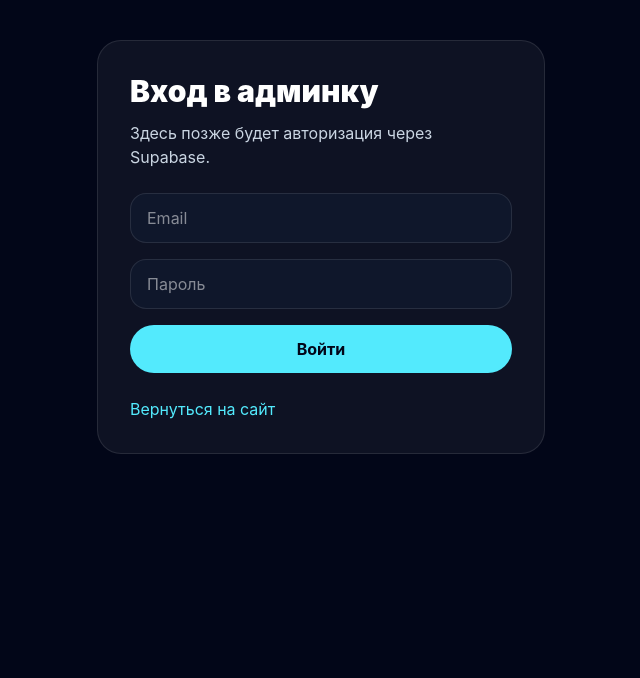
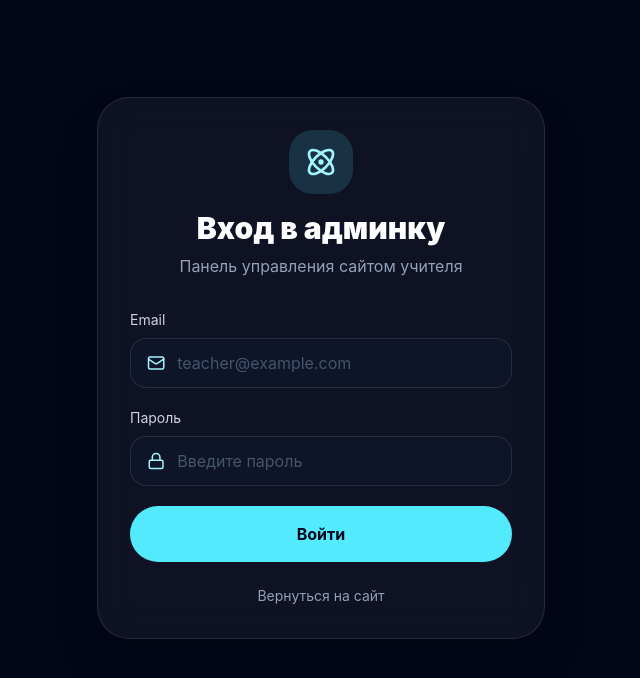
Before and after one commit to sitemaster05/chemistry-biology-teacher, a React (Vite) app: page /login in a window 1280 px wide. Shown: the top 678 px of the page, without its empty margins (319-959 px from the left). Built offline with nearby package versions, Linux system fonts and the light colour scheme; no server answers.

Commit message:
Add Supabase authentication

```diff
--- a/src/App.jsx
+++ b/src/App.jsx
@@ -2,14 +2,25 @@ import { BrowserRouter, Navigate, Route, Routes } from "react-router-dom";
 import Home from "./pages/Home";
 import AdminLogin from "./pages/AdminLogin";
 import AdminDashboard from "./pages/AdminDashboard";
+import ProtectedRoute from "./components/ProtectedRoute";
 
 function App() {
   return (
     <BrowserRouter>
       <Routes>
         <Route path="/" element={<Home />} />
+
         <Route path="/login" element={<AdminLogin />} />
-        <Route path="/admin" element={<AdminDashboard />} />
+
+        <Route
+          path="/admin"
+          element={
+            <ProtectedRoute>
+              <AdminDashboard />
+            </ProtectedRoute>
+          }
+        />
+
         <Route path="*" element={<Navigate to="/" replace />} />
       </Routes>
     </BrowserRouter>
--- /dev/null
+++ b/src/components/ProtectedRoute.jsx
@@ -0,0 +1,46 @@
+import { useEffect, useState } from "react";
+import { Navigate } from "react-router-dom";
+import { supabase } from "../lib/supabase";
+
+function ProtectedRoute({ children }) {
+  const [loading, setLoading] = useState(true);
+  const [session, setSession] = useState(null);
+
+  useEffect(() => {
+    async function checkSession() {
+      const { data } = await supabase.auth.getSession();
+      setSession(data.session);
+      setLoading(false);
+    }
+
+    checkSession();
+
+    const { data: listener } = supabase.auth.onAuthStateChange(
+      (_event, session) => {
+        setSession(session);
+      }
+    );
+
+    return () => {
+      listener.subscription.unsubscribe();
+    };
+  }, []);
+
+  if (loading) {
+    return (
+      <main className="flex min-h-screen items-center justify-center bg-slate-950 text-white">
+        <div className="rounded-3xl border border-white/10 bg-white/5 px-8 py-6">
+          Проверяем доступ...
+        </div>
+      </main>
+    );
+  }
+
+  if (!session) {
+    return <Navigate to="/login" replace />;
+  }
+
+  return children;
+}
+
+export default ProtectedRoute;
--- a/src/pages/AdminDashboard.jsx
+++ b/src/pages/AdminDashboard.jsx
@@ -1,35 +1,132 @@
+import { useNavigate } from "react-router-dom";
+import {
+  BookOpen,
+  BriefcaseBusiness,
+  Image,
+  LayoutDashboard,
+  LogOut,
+  MessageSquare,
+  Phone,
+  Settings,
+  Trophy,
+} from "lucide-react";
+import { supabase } from "../lib/supabase";
+
+const adminSections = [
+  {
+    icon: <Settings />,
+    title: "Основная информация",
+    text: "ФИО, описание, стаж, главный текст на сайте.",
+  },
+  {
+    icon: <BriefcaseBusiness />,
+    title: "Направления работы",
+    text: "Химия, биология, подготовка к экзаменам и другие услуги.",
+  },
+  {
+    icon: <BookOpen />,
+    title: "Учебные материалы",
+    text: "Конспекты, таблицы, схемы, ссылки и PDF-файлы.",
+  },
+  {
+    icon: <Trophy />,
+    title: "Достижения",
+    text: "Сертификаты, курсы, конкурсы, результаты учеников.",
+  },
+  {
+    icon: <MessageSquare />,
+    title: "Отзывы",
+    text: "Отзывы учеников и родителей.",
+  },
+  {
+    icon: <Image />,
+    title: "Галерея",
+    text: "Фото кабинета, уроков, мероприятий и материалов.",
+  },
+  {
+    icon: <Phone />,
+    title: "Контакты",
+    text: "Телефон, email, Telegram, WhatsApp и город.",
+  },
+];
+
 function AdminDashboard() {
+  const navigate = useNavigate();
+
+  async function handleLogout() {
+    await supabase.auth.signOut();
+    navigate("/login");
+  }
+
   return (
-    <main className="min-h-screen bg-slate-950 p-10 text-white">
-      <div className="mx-auto max-w-6xl">
-        <div className="rounded-3xl border border-white/10 bg-white/5 p-8">
-          <h1 className="text-4xl font-black">Админ-панель</h1>
-          <p className="mt-3 text-slate-300">
-            Здесь позже будут разделы для редактирования сайта.
-          </p>
-
-          <div className="mt-8 grid gap-5 md:grid-cols-3">
-            <div className="rounded-2xl border border-white/10 bg-slate-900 p-5">
-              <h2 className="text-xl font-bold">Материалы</h2>
-              <p className="mt-2 text-slate-400">Добавление учебных материалов.</p>
+    <main className="min-h-screen bg-slate-950 text-white">
+      <header className="border-b border-white/10 bg-slate-950/80 px-6 py-5 backdrop-blur-xl">
+        <div className="mx-auto flex max-w-7xl items-center justify-between">
+          <div className="flex items-center gap-3">
+            <div className="flex h-11 w-11 items-center justify-center rounded-2xl bg-cyan-300/15 text-cyan-200">
+              <LayoutDashboard className="h-6 w-6" />
             </div>
 
-            <div className="rounded-2xl border border-white/10 bg-slate-900 p-5">
-              <h2 className="text-xl font-bold">Отзывы</h2>
-              <p className="mt-2 text-slate-400">Добавление отзывов.</p>
-            </div>
-
-            <div className="rounded-2xl border border-white/10 bg-slate-900 p-5">
-              <h2 className="text-xl font-bold">Контакты</h2>
-              <p className="mt-2 text-slate-400">Редактирование телефона и ссылок.</p>
+            <div>
+              <p className="text-sm text-slate-400">Админ-панель</p>
+              <h1 className="font-bold">Управление сайтом</h1>
             </div>
           </div>
 
-          <a href="/" className="mt-8 block text-cyan-300">
-            Вернуться на сайт
-          </a>
+          <div className="flex items-center gap-3">
+            <a
+              href="/"
+              className="rounded-full border border-white/10 px-5 py-2.5 text-sm font-semibold text-slate-200 transition hover:bg-white/10"
+            >
+              На сайт
+            </a>
+
+            <button
+              onClick={handleLogout}
+              className="inline-flex items-center gap-2 rounded-full bg-red-400/10 px-5 py-2.5 text-sm font-semibold text-red-200 transition hover:bg-red-400/20"
+            >
+              <LogOut className="h-4 w-4" />
+              Выйти
+            </button>
+          </div>
         </div>
-      </div>
+      </header>
+
+      <section className="px-6 py-10">
+        <div className="mx-auto max-w-7xl">
+          <div className="mb-10 rounded-[2rem] border border-white/10 bg-gradient-to-br from-cyan-300/10 to-emerald-300/10 p-8 backdrop-blur-xl">
+            <h2 className="text-3xl font-black">Панель управления</h2>
+
+            <p className="mt-3 max-w-2xl text-slate-300">
+              Здесь будет возможность редактировать сайт без кода: добавлять
+              материалы, менять контакты, отзывы, услуги и фотографии.
+            </p>
+          </div>
+
+          <div className="grid gap-6 md:grid-cols-3">
+            {adminSections.map((section) => (
+              <div
+                key={section.title}
+                className="rounded-[2rem] border border-white/10 bg-white/5 p-6 backdrop-blur-xl transition hover:border-cyan-300/30 hover:bg-white/10"
+              >
+                <div className="mb-5 flex h-14 w-14 items-center justify-center rounded-2xl bg-cyan-300/10 text-cyan-200">
+                  {section.icon}
+                </div>
+
+                <h3 className="text-xl font-bold">{section.title}</h3>
+
+                <p className="mt-3 text-sm leading-7 text-slate-300">
+                  {section.text}
+                </p>
+
+                <button className="mt-6 rounded-full border border-white/10 px-5 py-3 text-sm font-semibold text-white transition hover:bg-white/10">
+                  Открыть раздел
+                </button>
+              </div>
+            ))}
+          </div>
+        </div>
+      </section>
     </main>
   );
 }
--- a/src/pages/AdminLogin.jsx
+++ b/src/pages/AdminLogin.jsx
@@ -1,33 +1,111 @@
+import { useState } from "react";
+import { useNavigate } from "react-router-dom";
+import { Atom, Lock, Mail } from "lucide-react";
+import { supabase } from "../lib/supabase";
+
 function AdminLogin() {
+  const navigate = useNavigate();
+
+  const [email, setEmail] = useState("");
+  const [password, setPassword] = useState("");
+
+  const [loading, setLoading] = useState(false);
+  const [errorText, setErrorText] = useState("");
+
+  async function handleLogin(event) {
+    event.preventDefault();
+
+    setLoading(true);
+    setErrorText("");
+
+    const { error } = await supabase.auth.signInWithPassword({
+      email,
+      password,
+    });
+
+    setLoading(false);
+
+    if (error) {
+      setErrorText("Неверный email или пароль.");
+      return;
+    }
+
+    navigate("/admin");
+  }
+
   return (
-    <main className="min-h-screen bg-slate-950 p-10 text-white">
-      <div className="mx-auto max-w-md rounded-3xl border border-white/10 bg-white/5 p-8">
+    <main className="min-h-screen bg-slate-950 px-6 py-12 text-white">
+      <div className="mx-auto flex min-h-[80vh] max-w-md items-center justify-center">
+        <div className="w-full rounded-[2rem] border border-white/10 bg-white/5 p-8 shadow-2xl backdrop-blur-xl">
+          <div className="mb-8 text-center">
+            <div className="mx-auto mb-4 flex h-16 w-16 items-center justify-center rounded-3xl bg-cyan-300/15 text-cyan-200">
+              <Atom className="h-8 w-8" />
+            </div>
+
             <h1 className="text-3xl font-black">Вход в админку</h1>
-        <p className="mt-3 text-slate-300">
-          Здесь позже будет авторизация через Supabase.
+
+            <p className="mt-2 text-slate-400">
+              Панель управления сайтом учителя
             </p>
+          </div>
 
-        <div className="mt-6 space-y-4">
+          <form onSubmit={handleLogin} className="space-y-5">
+            <label className="block">
+              <span className="mb-2 block text-sm text-slate-300">Email</span>
+
+              <div className="flex items-center gap-3 rounded-2xl border border-white/10 bg-slate-900/80 px-4 py-3">
+                <Mail className="h-5 w-5 text-cyan-200" />
+
                 <input
                   type="email"
-            placeholder="Email"
-            className="w-full rounded-2xl border border-white/10 bg-slate-900 px-4 py-3 text-white outline-none"
+                  placeholder="teacher@example.com"
+                  value={email}
+                  onChange={(event) => setEmail(event.target.value)}
+                  className="w-full bg-transparent outline-none placeholder:text-slate-600"
+                  required
                 />
+              </div>
+            </label>
+
+            <label className="block">
+              <span className="mb-2 block text-sm text-slate-300">Пароль</span>
+
+              <div className="flex items-center gap-3 rounded-2xl border border-white/10 bg-slate-900/80 px-4 py-3">
+                <Lock className="h-5 w-5 text-cyan-200" />
 
                 <input
                   type="password"
-            placeholder="Пароль"
-            className="w-full rounded-2xl border border-white/10 bg-slate-900 px-4 py-3 text-white outline-none"
+                  placeholder="Введите пароль"
+                  value={password}
+                  onChange={(event) => setPassword(event.target.value)}
+                  className="w-full bg-transparent outline-none placeholder:text-slate-600"
+                  required
                 />
+              </div>
+            </label>
 
-          <button className="w-full rounded-full bg-cyan-300 px-6 py-3 font-bold text-slate-950">
-            Войти
+            {errorText && (
+              <div className="rounded-2xl border border-red-400/20 bg-red-400/10 px-4 py-3 text-sm text-red-200">
+                {errorText}
+              </div>
+            )}
+
+            <button
+              type="submit"
+              disabled={loading}
+              className="w-full rounded-full bg-cyan-300 px-6 py-4 font-bold text-slate-950 transition hover:bg-cyan-200 disabled:cursor-not-allowed disabled:opacity-60"
+            >
+              {loading ? "Входим..." : "Войти"}
             </button>
-        </div>
+          </form>
 
-        <a href="/" className="mt-6 block text-cyan-300">
+          <a
+            href="/"
+            className="mt-6 block text-center text-sm text-slate-400 hover:text-cyan-200"
+          >
             Вернуться на сайт
           </a>
+        </div>
       </div>
     </main>
   );
```
Lines whose indentation alone changed are shown as unchanged.
